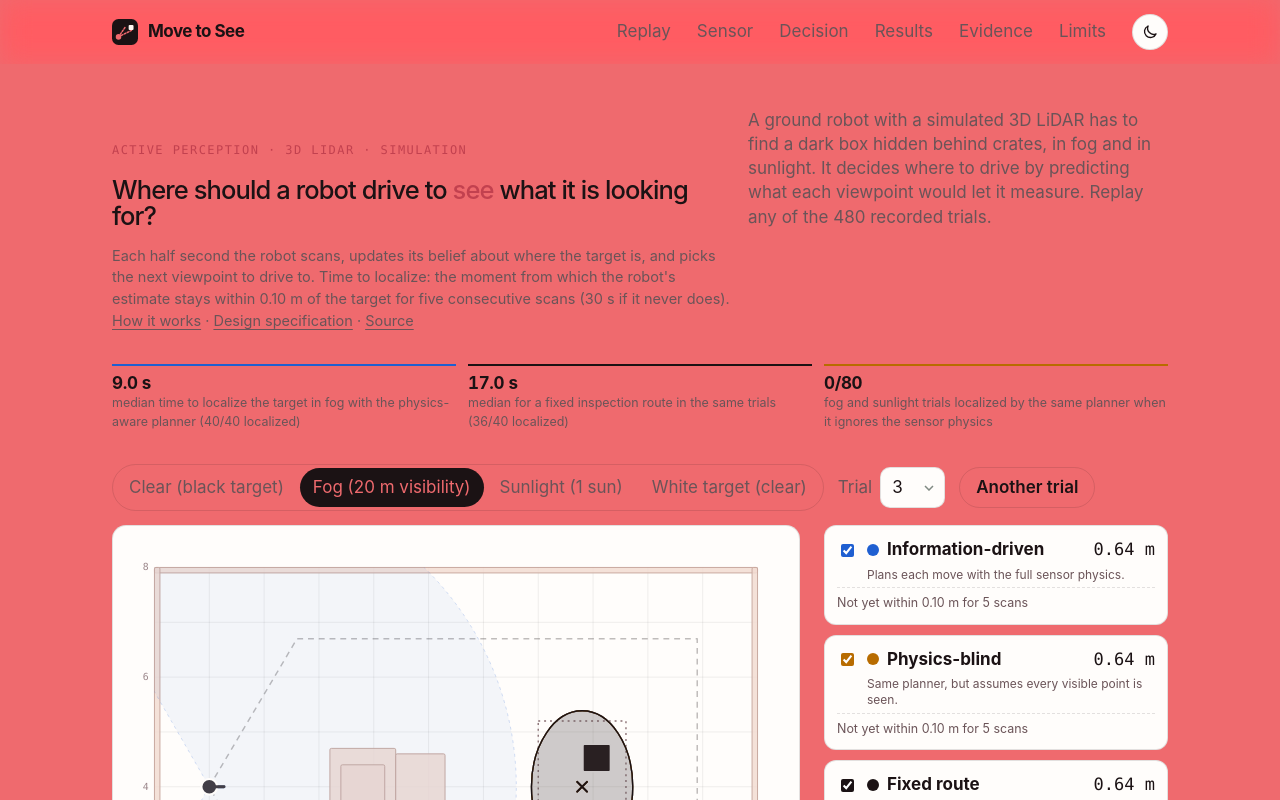
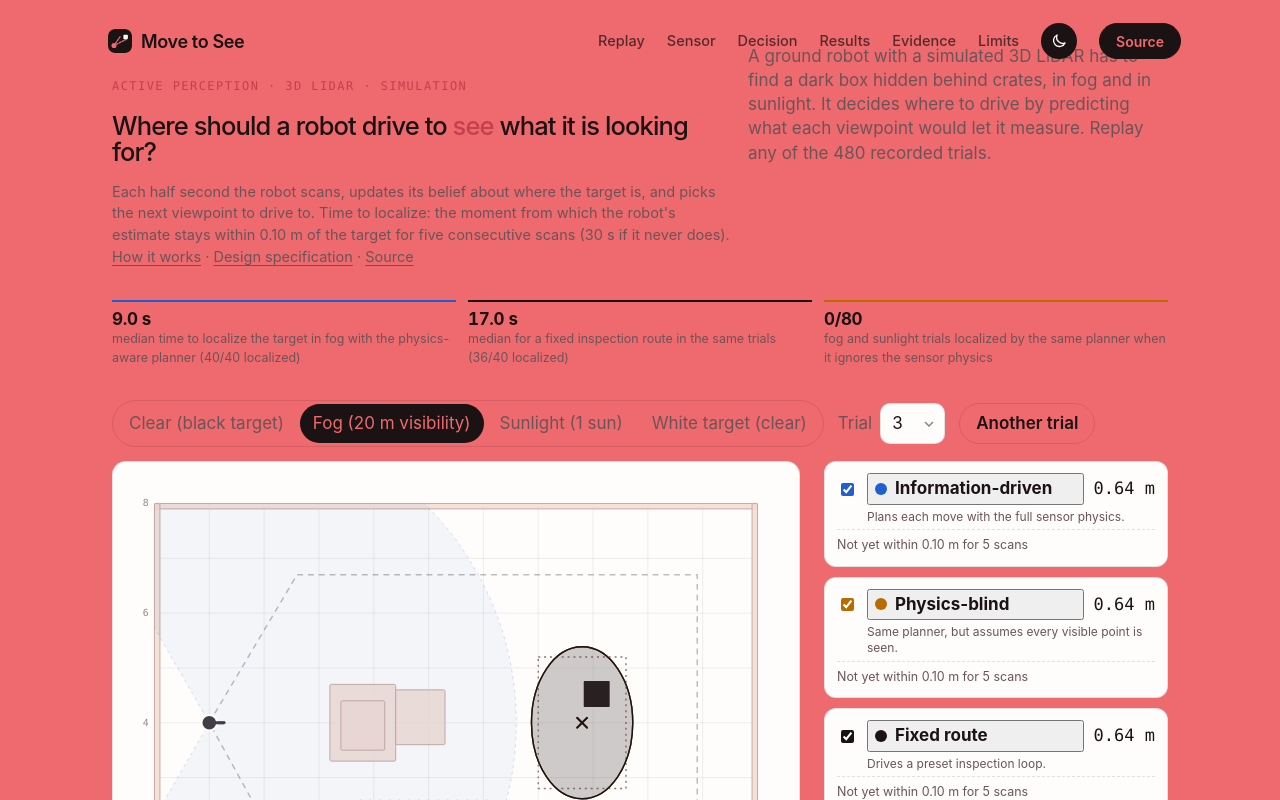
Before and after one commit to jjmensah/move-to-see, a React (Vite) app in the folder web/: page / in a window 1280 px wide. Shown: the top 800 px of the page. Built offline with nearby package versions, Linux system fonts and the light colour scheme.

Commit message:
feat(web): float the navigation as a pill that turns to glass on scroll

```diff
--- a/web/index.html
+++ b/web/index.html
@@ -24,7 +24,6 @@
     <title>Move to See</title>
   </head>
   <body>
-    <div class="ambient" aria-hidden="true"></div>
     <div id="root"></div>
     <noscript>This site draws its replays and charts with JavaScript.</noscript>
     <script type="module" src="/src/main.tsx"></script>
--- a/web/src/App.tsx
+++ b/web/src/App.tsx
@@ -11,6 +11,7 @@ import Decision from "./Decision";
 import Results from "./Results";
 import Evidence from "./Evidence";
 import ThemeToggle from "./ThemeToggle";
+import { useScrolled } from "./hooks";
 import {
   CONDS,
   load,
@@ -50,6 +51,7 @@ export default function App() {
   const [sel, setSel] = useState(readUrl);
   const [playSignal, setPlaySignal] = useState(0);
   const [decisionTruth, setDecisionTruth] = useState<number[] | null>(null);
+  const scrolled = useScrolled();
 
   useEffect(() => {
     Promise.all([load<World>("world.json"), load<ResultsData>("results.json")])
@@ -105,9 +107,9 @@ export default function App() {
       <a className="skip" href="#replay">
         Skip to the replay
       </a>
-      <div className="bar">
-        <header className="wrap topbar">
-          <a className="brand" href="#replay">
+      <div className={`bar${scrolled ? " solid" : ""}`}>
+        <header className="topbar">
+          <a className="brand" href="#top">
             <img src="./icon.svg" alt="" />
             Move to See
           </a>
@@ -121,11 +123,14 @@ export default function App() {
               <a href="#limits">Limits</a>
             </nav>
             <ThemeToggle />
+            <a className="button" href={REPO}>
+              Source
+            </a>
           </div>
         </header>
       </div>
 
-      <main>
+      <main id="top">
         <section id="replay" className="wrap hero" aria-labelledby="replay-title">
           <div className="hero-top">
             <div className="stack" style={{ gap: 18 }}>
--- /dev/null
+++ b/web/src/hooks.ts
@@ -0,0 +1,22 @@
+// ==========================================================
+// web/src/hooks.ts
+// ==========================================================
+// Small page-level hooks shared by the layout.
+
+import { useEffect, useState } from "react";
+
+// ------------------------------------------
+// useScrolled
+// ------------------------------------------
+// True once the page has scrolled past `offset` pixels; the navigation turns
+// to glass from then on.
+export function useScrolled(offset = 24): boolean {
+  const [scrolled, setScrolled] = useState(false);
+  useEffect(() => {
+    const update = () => setScrolled(window.scrollY > offset);
+    update();
+    window.addEventListener("scroll", update, { passive: true });
+    return () => window.removeEventListener("scroll", update);
+  }, [offset]);
+  return scrolled;
+}
--- a/web/src/styles.css
+++ b/web/src/styles.css
@@ -225,100 +225,94 @@ code {
 }
 
 /* ------------------------------------------
-   Top bar
+   Navigation
    ------------------------------------------
-   Sticky bar with the brand, section links and theme switch. */
+   A floating pill that turns to glass once the page scrolls. */
 .bar {
-  position: sticky;
-  top: 0;
-  z-index: 20;
-  background: var(--glass-chrome);
-  border-bottom: 1px solid var(--glass-edge);
-  backdrop-filter: blur(14px) saturate(150%);
+  position: fixed;
+  top: 14px;
+  left: 50%;
+  transform: translateX(-50%);
+  z-index: 50;
+  width: min(1100px, calc(100% - 24px));
+  border-radius: 999px;
+  transition:
+    background 0.3s,
+    box-shadow 0.3s;
+}
+.bar.solid {
+  background: color-mix(in srgb, var(--paper) 82%, transparent);
+  backdrop-filter: blur(18px) saturate(1.4);
+  -webkit-backdrop-filter: blur(18px) saturate(1.4);
+  box-shadow:
+    0 0 0 1px var(--line),
+    0 8px 24px -14px rgb(60 10 20 / 0.3);
 }
 .topbar {
   display: flex;
   align-items: center;
-  justify-content: space-between;
-  gap: 16px;
-  padding-block: 14px;
-  font-size: var(--step--1);
+  gap: 24px;
+  height: 54px;
+  padding: 0 9px 0 18px;
 }
-.topbar nav {
-  display: flex;
-  flex-wrap: wrap;
-  gap: clamp(12px, 2.4vw, 26px);
+.brand {
+  display: inline-flex;
+  align-items: center;
+  gap: 9px;
+  font-weight: 600;
+  font-size: 18px;
+  letter-spacing: -0.02em;
+  text-decoration: none;
 }
-.topbar nav a {
-  text-decoration: none;
-  color: var(--soft);
-}
-.topbar nav a:hover {
-  color: var(--ink);
+.brand img {
+  width: 24px;
+  height: 24px;
+  border-radius: 7px;
 }
 .topbar-end {
   display: flex;
   align-items: center;
-  gap: clamp(12px, 2.4vw, 26px);
+  gap: 22px;
+  margin-left: auto;
 }
-.brand {
-  display: inline-flex;
-  align-items: center;
-  gap: 10px;
-  font-family: var(--display);
-  font-weight: 700;
-  font-size: var(--step-1);
-  letter-spacing: -0.03em;
+.topbar nav {
+  display: flex;
+  gap: 22px;
+  font-size: 14.5px;
+  font-weight: 500;
+}
+.topbar nav a {
   text-decoration: none;
+  opacity: 0.72;
+  transition: opacity 0.2s;
 }
-.brand img {
-  width: 26px;
-  height: 26px;
+.topbar nav a:hover {
+  opacity: 1;
 }
-@media (max-width: 760px) {
-  .topbar {
-    flex-wrap: wrap;
-    row-gap: 8px;
-    padding-block: 10px;
-  }
-  .topbar-end {
-    display: contents;
-  }
+@media (max-width: 860px) {
   .topbar nav {
-    order: 3;
-    width: 100%;
-    flex-wrap: nowrap;
-    overflow-x: auto;
-    gap: 18px;
-    padding-bottom: 2px;
-    scrollbar-width: none;
+    display: none;
   }
 }
-.plain {
-  all: unset;
+.theme-toggle {
+  display: inline-grid;
+  place-items: center;
+  width: 36px;
+  height: 36px;
+  border-radius: 999px;
+  border: 0;
+  background: var(--ink);
+  color: var(--paper);
   cursor: pointer;
-  border-radius: 4px;
+  transition: transform 0.3s var(--ease);
 }
-.plain:focus-visible {
-  outline: 2px solid var(--accent);
-  outline-offset: 3px;
+.theme-toggle:hover {
+  transform: translateY(-1px);
 }
-.wide-chart {
-  overflow-x: auto;
-}
-@media (max-width: 560px) {
-  .wide-chart > svg {
-    min-width: 560px;
-  }
-  .chart.sensor-chart text {
-    font-size: 18px;
-  }
-  .wide-chart .chart text {
-    font-size: 15px;
-  }
-  .wide-chart .chart text.label {
-    font-size: 16px;
-  }
+.topbar .button {
+  height: 36px;
+  padding: 0 16px;
+  font-size: 14px;
 }
 
 /* ------------------------------------------
@@ -865,70 +859,3 @@ table.data .num {
     animation-duration: 0.01ms !important;
   }
 }
-
-/* ------------------------------------------
-   Background and theme switch
-   ------------------------------------------
-   Soft background glow and the round theme button. */
-.ambient {
-  position: fixed;
-  inset: 0;
-  z-index: -1;
-  pointer-events: none;
-  background:
-    radial-gradient(44vmax 44vmax at 92% 8%, var(--glow-1), transparent 70%),
-    radial-gradient(38vmax 38vmax at 4% 38%, var(--glow-2), transparent 70%),
-    radial-gradient(46vmax 36vmax at 50% 105%, var(--glow-3), transparent 70%);
-}
-.theme-toggle {
-  display: inline-grid;
-  place-items: center;
-  width: 36px;
-  height: 36px;
-  border-radius: 999px;
-  border: 1px solid var(--rule);
-  background: var(--surface);
-  color: var(--ink);
-  cursor: pointer;
-}
-.theme-toggle:hover {
-  color: var(--accent);
-}
-@media (prefers-reduced-motion: no-preference) {
-  html.theme-anim,
-  html.theme-anim *,
-  html.theme-anim *::before,
-  html.theme-anim *::after {
-    transition:
-      background-color 280ms ease,
-      border-color 280ms ease,
-      color 280ms ease,
-      fill 280ms ease,
-      stroke 280ms ease !important;
-  }
-}
-@media (prefers-reduced-transparency: reduce) {
-  .bar {
-    backdrop-filter: none;
-    background: var(--canvas);
-  }
-}
-@media (max-width: 560px) {
-  .scrub {
-    grid-template-columns: auto minmax(0, 1fr) auto;
-    grid-template-areas: "play speed time" "range range range";
-  }
-  .scrub > button {
-    grid-area: play;
-  }
-  .scrub > .segmented {
-    grid-area: speed;
-    justify-self: start;
-  }
-  .scrub > .time {
-    grid-area: time;
-  }
-  .scrub > input {
-    grid-area: range;
-  }
-}
```
